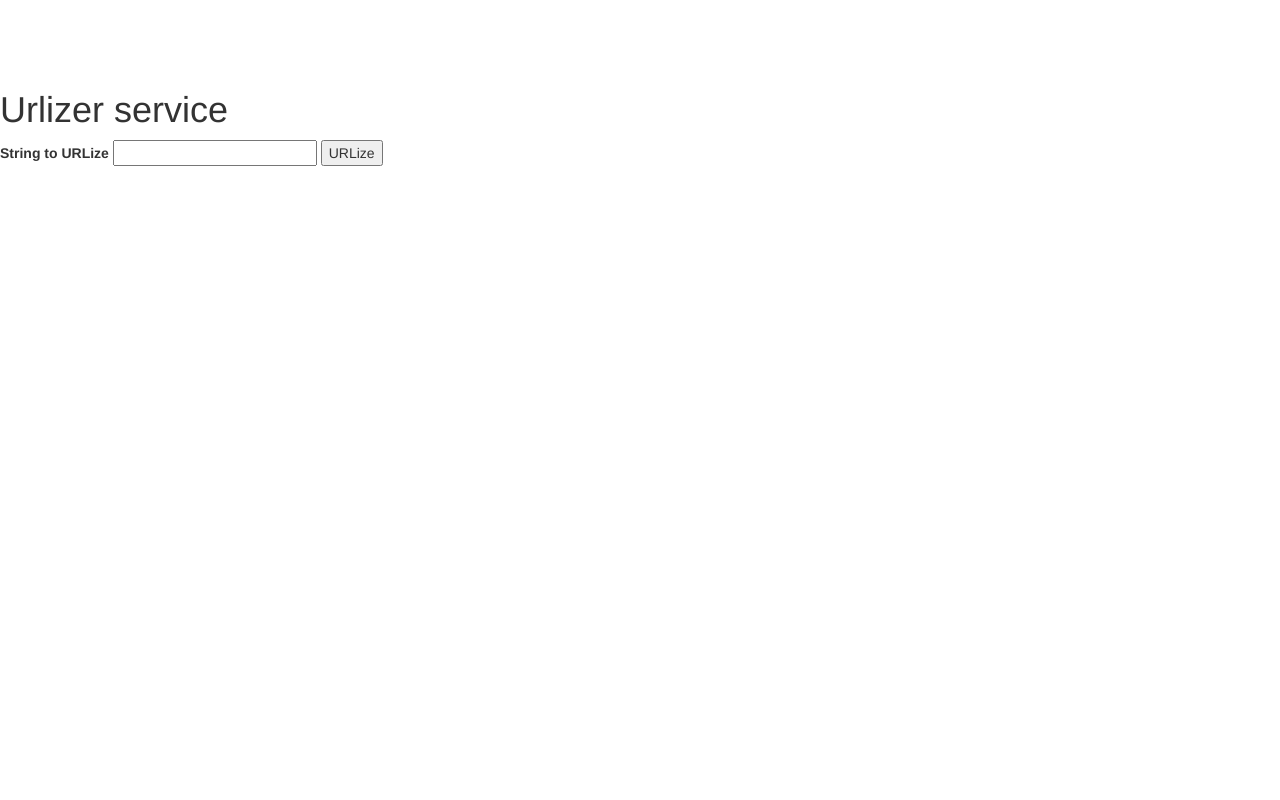
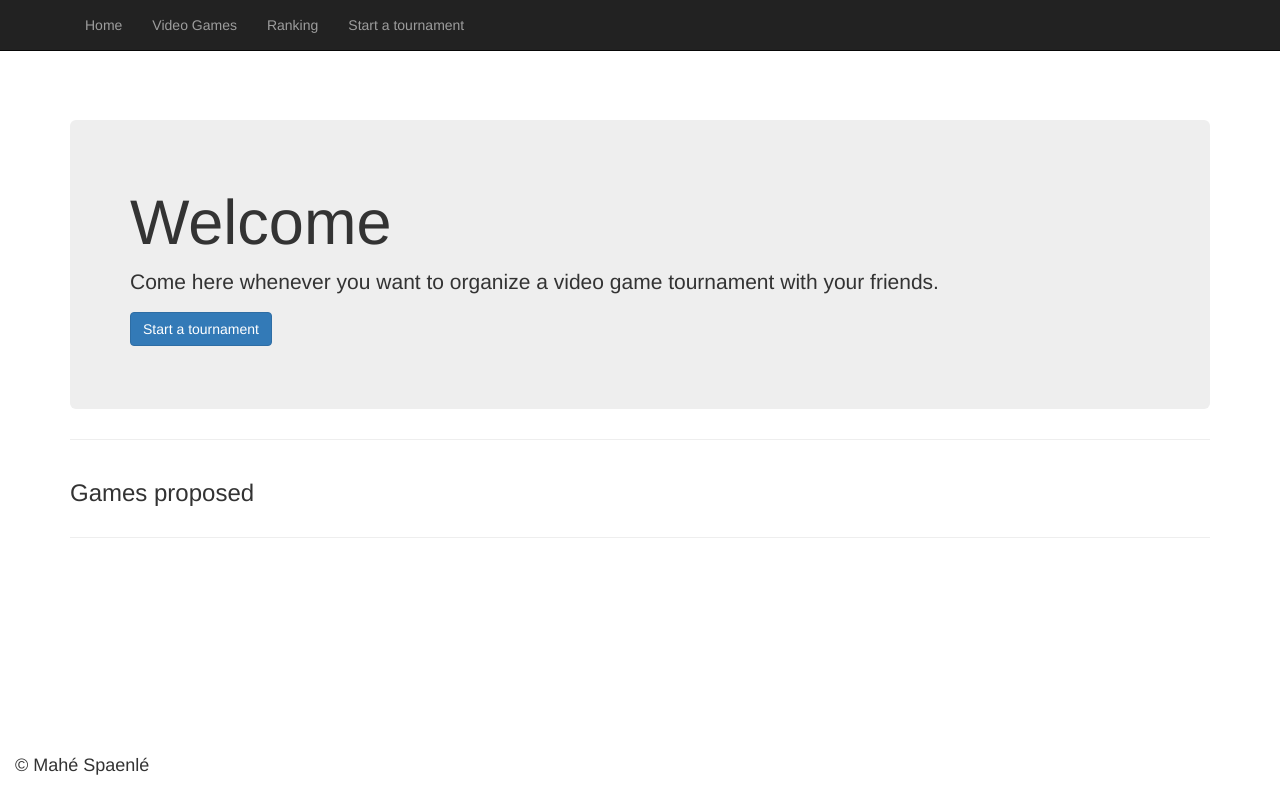
Before and after one commit to Mspaenle/Website, a PHP site: page / in a window 1280 px wide. Run offline with PHP 8.4, Linux system fonts and the light colour scheme; some libraries are stand-ins or nearby versions.

Commit message:
Try
P!nk

```diff
--- a/View/index.php
+++ b/View/index.php
@@ -11,6 +11,49 @@
 
     <body class="list-group" ng-controller="GamesController as game">
 
+      <?php include("nav.php"); ?>
+
+      <div class="container">
+
+          <header class="jumbotron hero-spacer">
+              <h1>Welcome</h1>
+              <p>Come here whenever you want to organize a video game tournament with your friends.</p>
+              <p><a class="btn btn-primary btn-large" href="newParty.php">Start a tournament</a>
+              </p>
+          </header>
+
+          <hr>
+
+          <div class="row">
+              <div class="col-lg-12">
+                  <h3>Games proposed</h3>
+              </div>
+          </div>
+
+          <div class="row text-center" ng-repeat="game in Games.game">
+              <div class="col-md-3 col-sm-6 hero-feature">
+                  <div class="thumbnail">
+                      <img src="{{game.image}}" alt="">
+                      <div class="caption">
+                          <h3>{{game.name}}</h3>
+                          <p>{{game.description}}</p>
+                          <p>
+                              <a href="games.php" class="btn btn-primary">More info</a> <a href="#" class="btn btn-default">More Info</a>
+                          </p>
+                      </div>
+                  </div>
+              </div>
+            </div>
+
+          <hr>
+
+          <?php include("foot.php"); ?>
+
+      </div>
+
+      <script src="/Website/View/bootstrap-3.3.7-dist/js/jquery.js"></script>
+
+
   </body>
 
   </html>
--- a/index.php
+++ b/index.php
@@ -1,23 +1,3 @@
-<?php
-// URLizer service
-require 'vendor/midgard/midgardmvc-helper-urlize/interface.php';
-if (isset($_GET['urlize'])) {
-    $data = array();
-    $data['from'] = $_GET['urlize'];
-    $data['to'] = midgardmvc_helper_urlize::string($_GET['urlize']);
-    header('Content-type: application/json; charset=utf-8');
-    die(json_encode($data));
-}
-header('Content-Type: text/html; charset=utf-8');
-?>
-<h1>Urlizer service</h1>
-<form method="GET">
-    <label>
-        String to URLize
-        <input name="urlize" type="text" />
-    </label>
-    <input type="submit" value="URLize" />
-</form>
 <?php
 	require_once("Controller/controller_page_index.php");
 ?>
```
